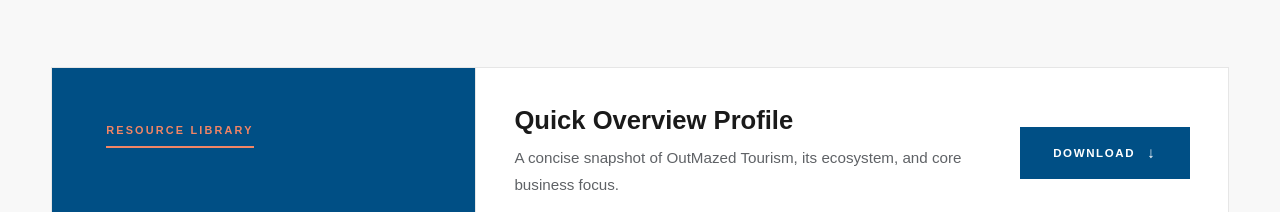
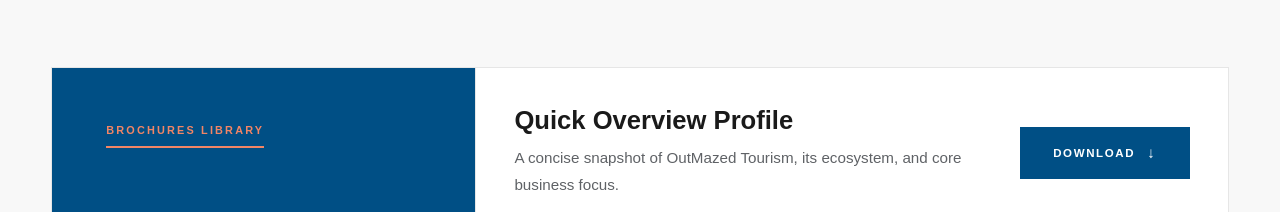
Before and after one commit to psrdev/omt_redone, a Next.js app: page /about in a window 1280 px wide. Shown: the part 5080-5292 px from the top of the page. Built offline with nearby package versions, Linux system fonts and the light colour scheme; a web font is replaced by a local one.

Commit message:
fixed some design elements

```diff
--- a/components/AboutUs/BrandEcosystem.module.css
+++ b/components/AboutUs/BrandEcosystem.module.css
@@ -146,7 +146,7 @@
 }
 
 .activePanel h3 {
-  max-width: 720px;
+  max-width: 750px;
   margin: 0 0 16px;
   font-family: var(--font-heading), sans-serif;
   color: var(--text-dark);
@@ -178,7 +178,7 @@
 }
 
 .activeLink span {
-  color: var(--primary-orange);
+  color: var(--primary-dark);
   transition: transform var(--transition-medium);
 }
 
--- a/components/AboutUs/BrochureDownloads.tsx
+++ b/components/AboutUs/BrochureDownloads.tsx
@@ -66,7 +66,7 @@
           viewport={{ once: true, margin: "-120px" }}
         >
           <motion.div className={styles.featurePanel} variants={fadeUp}>
-            <span>Resource Library</span>
+            <span>Brochures Library</span>
 
             <h3>Company documents ready to download.</h3>
 
--- a/components/AboutUs/LeadershipSection.module.css
+++ b/components/AboutUs/LeadershipSection.module.css
@@ -196,7 +196,7 @@
 .teamHeader h3 {
   margin: 0;
   font-family: var(--font-heading), sans-serif;
-  color: var(--text-dark);
+  color: var(--primary);
   font-size: clamp(2.4rem, 4vw, 5rem);
   line-height: 0.94;
 
```
